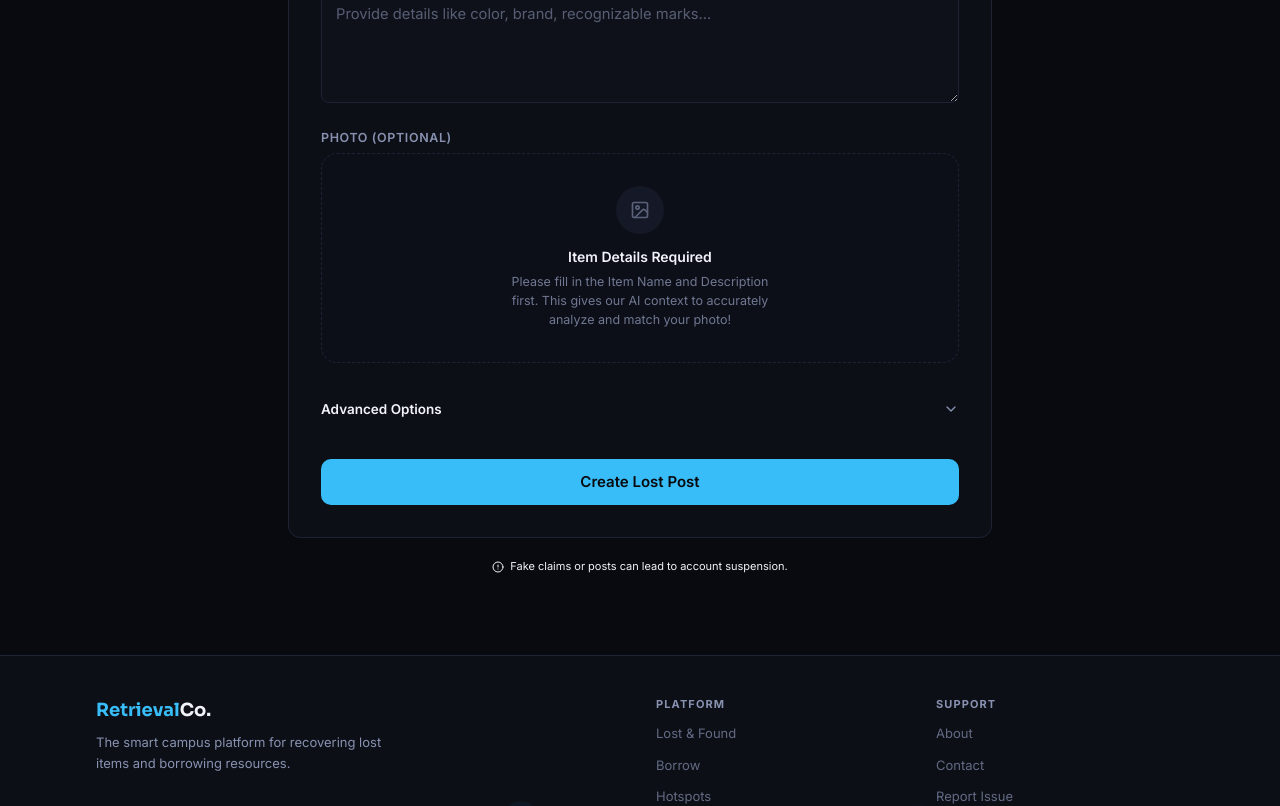
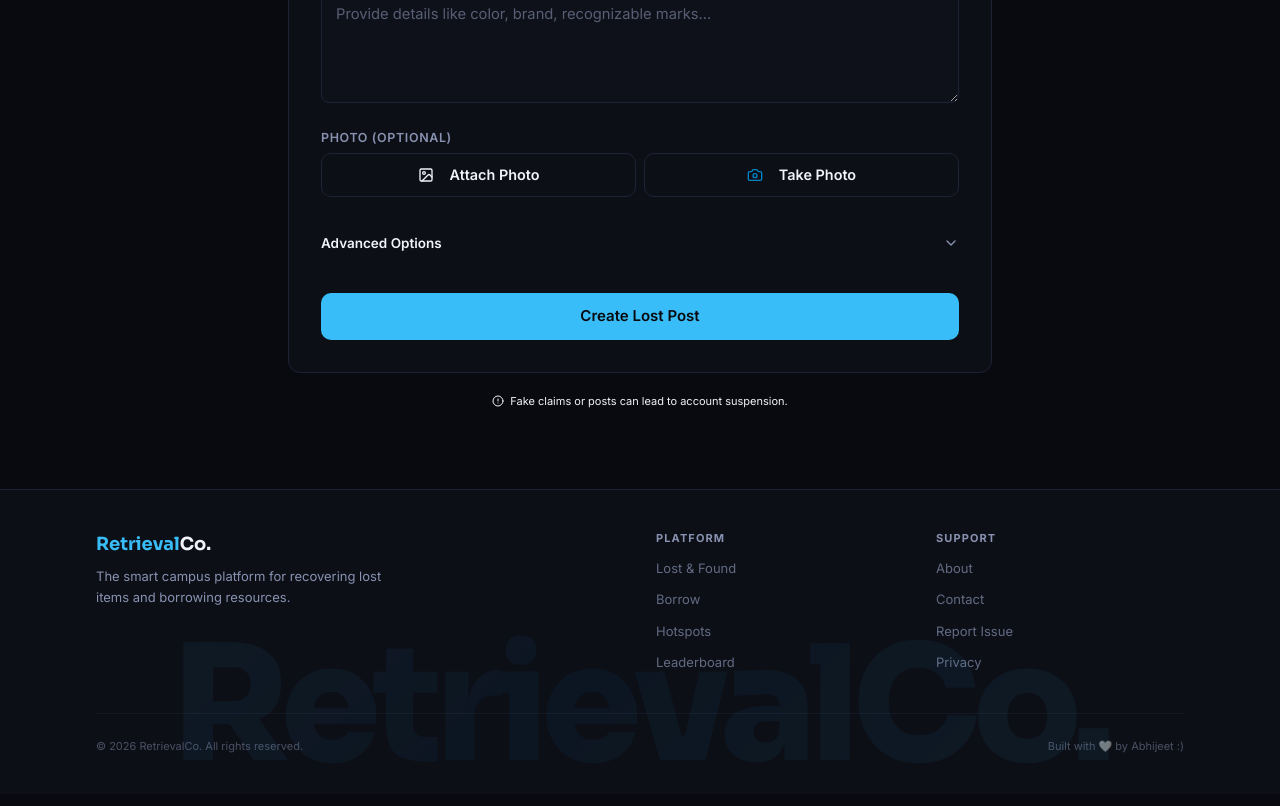
Before and after one commit to abhi-vyakti/Retrieval-Co., a React (Vite) app in the folder retrieval-co-frontend/: page /create in a window 1280 px wide. Shown: the part 820-1626 px from the top of the page. Built offline with nearby package versions, Linux system fonts and the light colour scheme; sample sign-in values are in the browser's storage.

Commit message:
feat: change photo upload lock to prompt user instead of hiding buttons

```diff
--- a/retrieval-co-frontend/src/components/ImageUpload.jsx
+++ b/retrieval-co-frontend/src/components/ImageUpload.jsx
@@ -21,6 +21,7 @@ export default function ImageUpload({
     onRemove,
     label = "Attach Photo",
     iconOnly = false,
+    onBeforeUpload,
 }) {
     const { token } = useAuth();
     const [isUploading, setIsUploading] = useState(false);
@@ -48,6 +49,13 @@ export default function ImageUpload({
     }, []);
 
     const startCamera = async () => {
+        if (onBeforeUpload) {
+            const err = onBeforeUpload();
+            if (err) {
+                setError(err);
+                return;
+            }
+        }
         setError("");
         try {
             const stream = await navigator.mediaDevices.getUserMedia({
@@ -292,7 +300,17 @@ export default function ImageUpload({
                     <Button
                         type="button"
                         variant="outline"
-                        onClick={() => fileInputRef.current?.click()}
+                        onClick={() => {
+                            if (onBeforeUpload) {
+                                const err = onBeforeUpload();
+                                if (err) {
+                                    setError(err);
+                                    return;
+                                }
+                            }
+                            setError("");
+                            fileInputRef.current?.click();
+                        }}
                         disabled={isUploading}
                         className={iconOnly ? "p-2 aspect-square" : "flex-1"}
                         title={label}
--- a/retrieval-co-frontend/src/pages/CreatePostPage.jsx
+++ b/retrieval-co-frontend/src/pages/CreatePostPage.jsx
@@ -733,19 +733,14 @@ export default function CreatePostPage() {
                                 )}
                             </label>
 
-                            {!formData.imageUrl && (!formData.title.trim() || !formData.description.trim()) ? (
-                                <div className="bg-surface/50 border border-border border-dashed rounded-xl p-8 text-center text-text-muted flex flex-col items-center justify-center">
-                                    <div className="w-12 h-12 rounded-full bg-border/50 flex items-center justify-center mb-3">
-                                        <ImageIcon size={20} className="opacity-60" />
-                                    </div>
-                                    <p className="text-[14px] font-semibold text-text">Item Details Required</p>
-                                    <p className="text-[12.5px] opacity-80 mt-1.5 max-w-[280px]">
-                                        Please fill in the Item Name and Description first. This gives our AI context to accurately analyze and match your photo!
-                                    </p>
-                                </div>
-                            ) : (
-                                <ImageUpload
+                            <ImageUpload
                                 currentImage={formData.imageUrl}
+                                onBeforeUpload={() => {
+                                    if (!formData.title.trim() || !formData.description.trim()) {
+                                        return "Please fill in the Item Name and Description first. This gives our AI context to accurately analyze and match your photo!";
+                                    }
+                                    return null;
+                                }}
                                 onUploadSuccess={(url) => {
                                     setFormData((prev) => ({
                                         ...prev,
@@ -766,7 +761,6 @@ export default function CreatePostPage() {
                                     setImageAnalysis(null);
                                 }}
                             />
-                            )}
 
                             {/* Image AI Results Banner */}
                             {imageAnalysis &&
```
